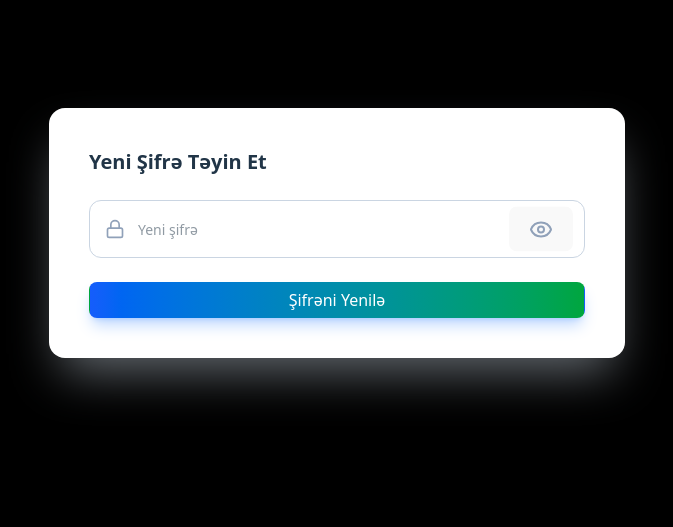
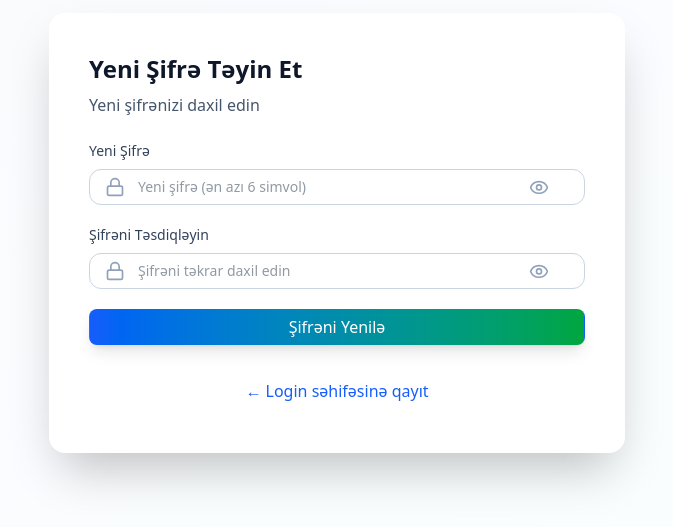
Before and after one commit to nergiz-git/Health-project, a React (Vite) app: page /reset-password in a window 1280 px wide. Shown: the part 167-694 px from the top of the page, without its empty margins (303-976 px from the left). Built offline with nearby package versions, Linux system fonts and the light colour scheme.

Commit message:
first commit

```diff
--- a/src/App.jsx
+++ b/src/App.jsx
@@ -91,11 +91,10 @@ function App() {
           }
         />
 
-       <Route
+   <Route
   path="/reset-password"
-  element={user ? <Navigate to="/login" replace /> : <ResetPasswordPage />}
+  element={<ResetPasswordPage />}
 />
-
         <Route
           path="/"
           element={
--- a/src/pages/ResetPasswordPage.jsx
+++ b/src/pages/ResetPasswordPage.jsx
@@ -1,5 +1,5 @@
-import { useState } from "react";
-import { useSearchParams, useNavigate } from "react-router-dom";
+import { useState, useEffect } from "react"; // ✅ useEffect əlavə edin
+import { useNavigate, useLocation } from "react-router-dom";
 import { Lock, Eye, EyeOff, CheckCircle, AlertCircle } from "lucide-react";
 import { Button } from "../ui/Button";
 import { Input } from "../ui/Input";
@@ -7,21 +7,48 @@ import { Input } from "../ui/Input";
 const API_BASE_URL = import.meta.env.VITE_API_BASE_URL;
 
 export default function ResetPasswordPage() {
-  const [searchParams] = useSearchParams();
-  const token = searchParams.get("token"); // linkdəki ?token=...
     const navigate = useNavigate();
+    const location = useLocation();
+    const query = new URLSearchParams(location.search);
+    const token = query.get("token");
 
     const [newPassword, setNewPassword] = useState("");
+    const [confirmPassword, setConfirmPassword] = useState("");
     const [showPassword, setShowPassword] = useState(false);
+    const [showConfirmPassword, setShowConfirmPassword] = useState(false);
     const [loading, setLoading] = useState(false);
     const [success, setSuccess] = useState(false);
     const [error, setError] = useState("");
 
+    // ✅ Success olduqda avtomatik yönləndirmə
+    useEffect(() => {
+        if (success) {
+            const timer = setTimeout(() => {
+                navigate("/login");
+            }, 2000);
+
+            // Cleanup function
+            return () => clearTimeout(timer);
+        }
+    }, [success, navigate]);
+
     const handleResetPassword = async (e) => {
         e.preventDefault();
+        setError("");
 
+        // Validation
         if (!newPassword) {
             setError("Yeni şifrə daxil edin");
+            return;
+        }
+
+        if (newPassword.length < 6) {
+            setError("Şifrə ən azı 6 simvol olmalıdır");
+            return;
+        }
+
+        if (newPassword !== confirmPassword) {
+            setError("Şifrələr uyğun gəlmir");
             return;
         }
 
@@ -31,24 +58,29 @@ export default function ResetPasswordPage() {
         }
 
         setLoading(true);
-    setError("");
 
         try {
             const res = await fetch(`${API_BASE_URL}/auth/reset-password`, {
                 method: "POST",
                 headers: { "Content-Type": "application/json" },
-        body: JSON.stringify({ token, newPassword }),
+                body: JSON.stringify({
+                    token: token,
+                    newPassword: newPassword
+                })
             });
 
             const data = await res.json();
+            console.log("RESET PASSWORD RESPONSE:", data);
 
             if (res.ok) {
                 setSuccess(true);
+                // ❌ setTimeout-u burdan silin
+                // setTimeout burda yox, useEffect-də olmalıdır
             } else {
                 setError(data.message || "Şifrə yenilənmədi");
             }
         } catch (err) {
-      console.error(err);
+            console.error("RESET PASSWORD ERROR:", err);
             setError("Server ilə əlaqə qurulmadı");
         } finally {
             setLoading(false);
@@ -56,52 +88,114 @@ export default function ResetPasswordPage() {
     };
 
     return (
-    <div className="min-h-screen flex items-center justify-center bg-[black]  via-blue-50/30 to-green-50/30">
-      <div className="bg-white p-10 rounded-2xl shadow-2xl w-full max-w-xl shadow-2xl shadow-slate-300/50">
-        <h2 className="text-xl font-bold mb-6 text-left">Yeni Şifrə Təyin Et</h2>
+        <div className="min-h-screen flex items-center justify-center bg-gradient-to-br from-slate-50 via-blue-50/30 to-green-50/30">
+            <div className="bg-white p-10 rounded-2xl shadow-2xl w-full max-w-xl">
+                <h2 className="text-2xl font-bold mb-2 text-slate-900">Yeni Şifrə Təyin Et</h2>
+                <p className="text-slate-600 mb-6">Yeni şifrənizi daxil edin</p>
 
-        <form onSubmit={handleResetPassword} className="space-y-6">
+                <form onSubmit={handleResetPassword} className="space-y-5">
+                    {/* Yeni Şifrə */}
+                    <div>
+                        <label className="block text-sm font-medium text-slate-700 mb-2">
+                            Yeni Şifrə
+                        </label>
                         <div className="relative">
                             <Lock className="absolute left-4 top-1/2 -translate-y-1/2 w-5 h-5 text-slate-400" />
                             <Input
                                 type={showPassword ? "text" : "password"}
-              placeholder="Yeni şifrə"
+                                placeholder="Yeni şifrə (ən azı 6 simvol)"
                                 value={newPassword}
                                 onChange={(e) => setNewPassword(e.target.value)}
-              className="pl-12 pr-12 py-7 border border-slate-300 rounded-xl w-full"
+                                className="pl-12 pr-12 py-3 border border-slate-300 rounded-xl w-full focus:ring-2 focus:ring-blue-500"
                                 required
+                                disabled={success} // ✅ Uğurlu olduqda input-ları disable et
                             />
                             <button
                                 type="button"
                                 onClick={() => setShowPassword(!showPassword)}
-              className="absolute right-3 top-1/2 -translate-y-1/2 text-slate-400"
+                                className="absolute right-4 top-1/2 -translate-y-1/2 text-slate-400 hover:text-slate-600 !bg-transparent"
+                                disabled={success}
                             >
-              {showPassword ? <EyeOff /> : <Eye />}
+                                {showPassword ? <EyeOff className="w-5 h-5" /> : <Eye className="w-5 h-5" />}
                             </button>
                         </div>
+                    </div>
 
+                    {/* Şifrə Təsdiqi */}
+                    <div>
+                        <label className="block text-sm font-medium text-slate-700 mb-2">
+                            Şifrəni Təsdiqləyin
+                        </label>
+                        <div className="relative">
+                            <Lock className="absolute left-4 top-1/2 -translate-y-1/2 w-5 h-5 text-slate-400" />
+                            <Input
+                                type={showConfirmPassword ? "text" : "password"}
+                                placeholder="Şifrəni təkrar daxil edin"
+                                value={confirmPassword}
+                                onChange={(e) => setConfirmPassword(e.target.value)}
+                                className="pl-12 pr-12 py-3 border border-slate-300 rounded-xl w-full focus:ring-2 focus:ring-blue-500"
+                                required
+                                disabled={success} // ✅ Uğurlu olduqda input-ları disable et
+                            />
+                            <button
+                                type="button"
+                                onClick={() => setShowConfirmPassword(!showConfirmPassword)}
+                                className="absolute right-4 top-1/2 -translate-y-1/2 text-slate-400 hover:text-slate-600 !bg-transparent"
+                                disabled={success}
+                            >
+                                {showConfirmPassword ? <EyeOff className="w-5 h-5" /> : <Eye className="w-5 h-5" />}
+                            </button>
+                        </div>
+                    </div>
+
+                    {/* Xəta Mesajı */}
                     {error && (
-            <div className="flex items-center gap-2 text-red-600 text-sm">
-              <AlertCircle />
-              <span>{error}</span>
+                        <div className="flex items-center gap-2 p-3 bg-red-50 border border-red-200 rounded-lg">
+                            <AlertCircle className="w-5 h-5 text-red-600" />
+                            <span className="text-red-600 text-sm">{error}</span>
                         </div>
                     )}
 
+                    {/* Uğur Mesajı */}
                     {success && (
-            <div className="flex flex-col items-center gap-2 text-green-600 text-sm">
-              <CheckCircle className="w-6 h-6" />
-              <span>Şifrə uğurla yeniləndi! 2 saniyə sonra loginə yönləndirilirsiniz</span>
+                        <div className="flex flex-col items-center gap-3 p-4 bg-green-50 border border-green-200 rounded-lg">
+                            <CheckCircle className="w-8 h-8 text-green-600 animate-pulse" />
+                            <span className="text-green-600 text-sm text-center font-semibold">
+                                Şifrə uğurla yeniləndi! 2 saniyə sonra login səhifəsinə yönləndiriləcəksiniz...
+                            </span>
                         </div>
                     )}
 
+                    {/* Submit Düyməsi */}
                     <Button
                         type="submit"
-            className="w-full py-3 bg-gradient-to-r from-blue-600 to-green-600 hover:from-blue-700 hover:to-green-700 text-white font-semibold text-[16px] rounded-xl shadow-lg shadow-blue-500/30 flex items-center justify-center gap-2"
-            disabled={loading}
+                        className="w-full py-3 bg-gradient-to-r from-blue-600 to-green-600 hover:from-blue-700 hover:to-green-700 text-white font-semibold rounded-xl shadow-lg transition-all disabled:opacity-50 disabled:cursor-not-allowed"
+                        disabled={loading || success}
                     >
-            {loading ? "Yüklənir..." : "Şifrəni Yenilə"}
+                        {loading ? (
+                            <span className="flex items-center justify-center gap-2">
+                                <div className="w-4 h-4 border-2 border-white border-t-transparent rounded-full animate-spin"></div>
+                                Yüklənir...
+                            </span>
+                        ) : success ? (
+                            "Uğurla tamamlandı ✓"
+                        ) : (
+                            "Şifrəni Yenilə"
+                        )}
                     </Button>
                 </form>
+
+                {/* Login-ə qayıt */}
+                {!success && ( // ✅ Success zamanı gizlət
+                    <div className="mt-6 text-center">
+                        <button
+                            onClick={() => navigate("/login")}
+                            className="text-blue-600 hover:text-blue-700 font-semibold text-sm !bg-transparent"
+                        >
+                            ← Login səhifəsinə qayıt
+                        </button>
+                    </div>
+                )}
             </div>
         </div>
     );
```
Lines whose indentation alone changed are shown as unchanged.
